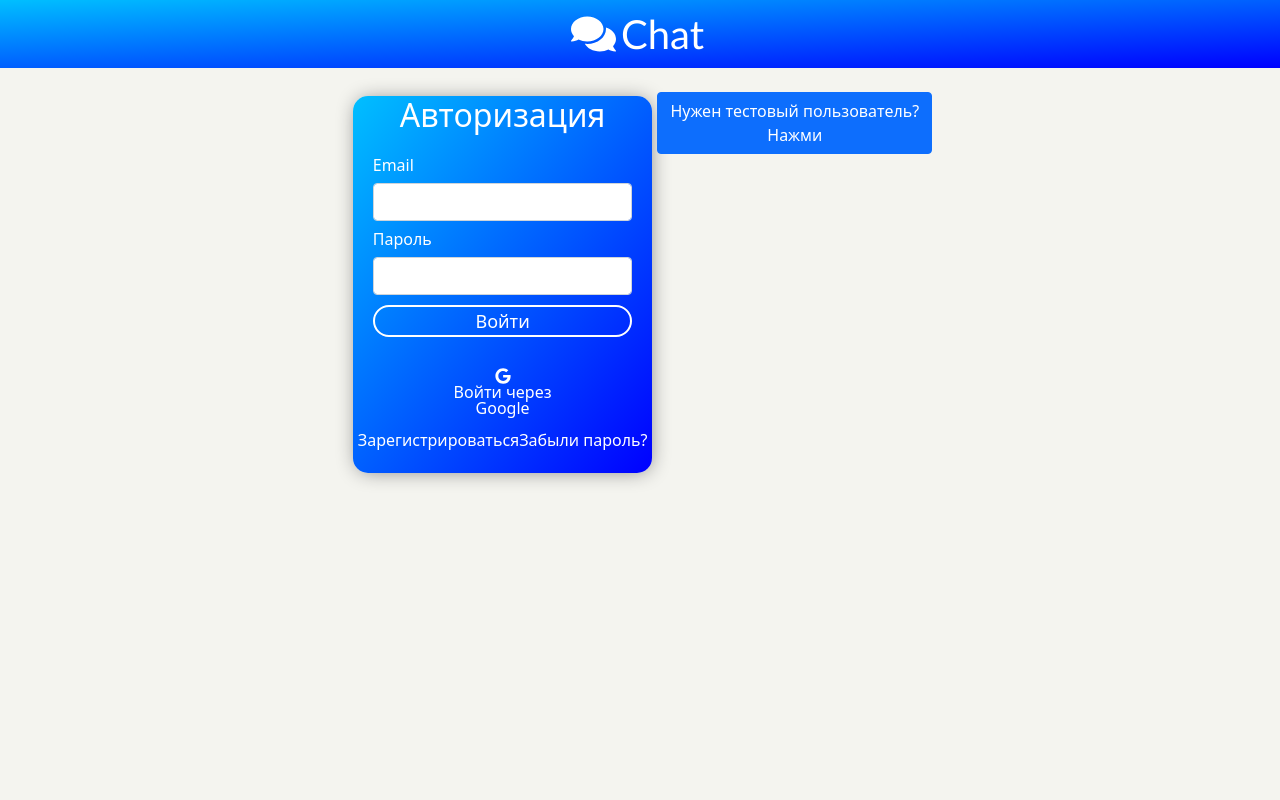
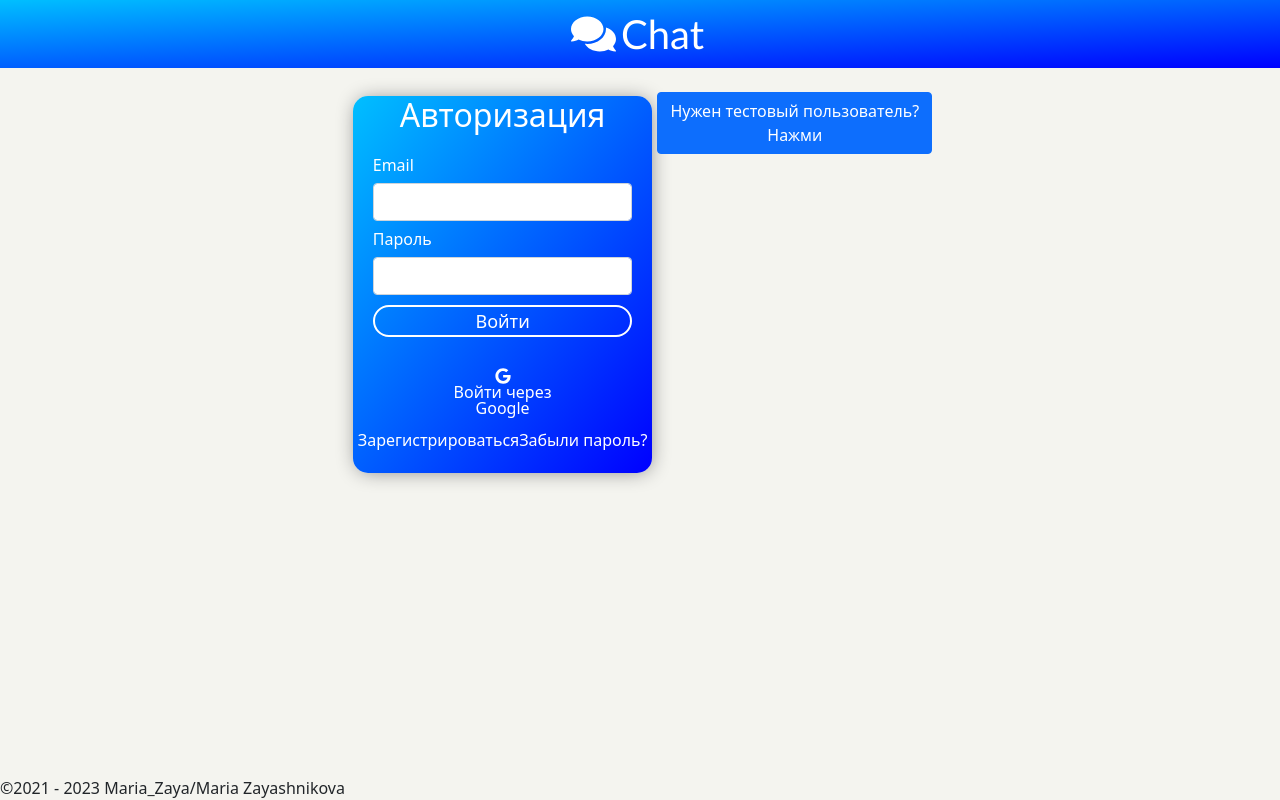
Before and after one commit to MariaZayashnikova/Chat_Web, a React (Create React App) app: page / in a window 1280 px wide. Built offline with nearby package versions, Linux system fonts and the light colour scheme; no server answers; what pubnub, pubnub-react would draw is missing.

Commit message:
added footer

```diff
--- /dev/null
+++ b/src/components/Footer/Footer.js
@@ -0,0 +1,12 @@
+import React from 'react'
+
+function Footer() {
+    const year = new Date().getFullYear();
+    return (
+        <footer className="footer">
+            <div>©2021 - {year} Maria_Zaya/Maria Zayashnikova</div>
+        </footer>
+    )
+}
+
+export default Footer
--- a/src/components/app/App.css
+++ b/src/components/app/App.css
@@ -1,6 +1,7 @@
 .App {
     display: flex;
     width: 100vw;
+    height: 100vh;
     flex-direction: column;
     justify-content: space-between;
 }
--- a/src/components/app/App.js
+++ b/src/components/app/App.js
@@ -20,6 +20,7 @@ import Dialogue from '../pages//OperatorPage/Dialogue/Dialogue'
 import InWorkCases from '../pages//OperatorPage/InWorkCases/InWorkCases'
 import SavedCases from '../pages//OperatorPage/SavedCases/SavesCases'
 import FinishedCases from '../pages//OperatorPage/FinishedCases/FinishedCases'
+import Footer from '../Footer/Footer'
 import './App.css'
 
 library.add(fab, fas)
@@ -91,6 +92,7 @@ function App({ user }) {
                         <ErrorRoute />
                     </Route>
                 </Switch>
+                <Footer />
             </div>
         </Router>
     )
--- a/src/components/pages/Authorization-page/Authorization-page.css
+++ b/src/components/pages/Authorization-page/Authorization-page.css
@@ -1,11 +1,3 @@
-.page {
-    display: flex;
-    justify-content: center;
-    align-items: baseline;
-    flex-wrap: wrap;
-    line-height: 16px;
-}
-
 .container-form .link_btnGoogle {
     width: 150px;
     border: none;
--- a/src/index.css
+++ b/src/index.css
@@ -11,6 +11,15 @@ body {
 code {
   font-family: source-code-pro, Menlo, Monaco, Consolas, 'Courier New',
     monospace;
+}
+
+.page {
+  display: flex;
+  height: 100vh;
+  justify-content: center;
+  align-items: baseline;
+  flex-wrap: wrap;
+  line-height: 16px;
 }
 
 .link_elem {
```
